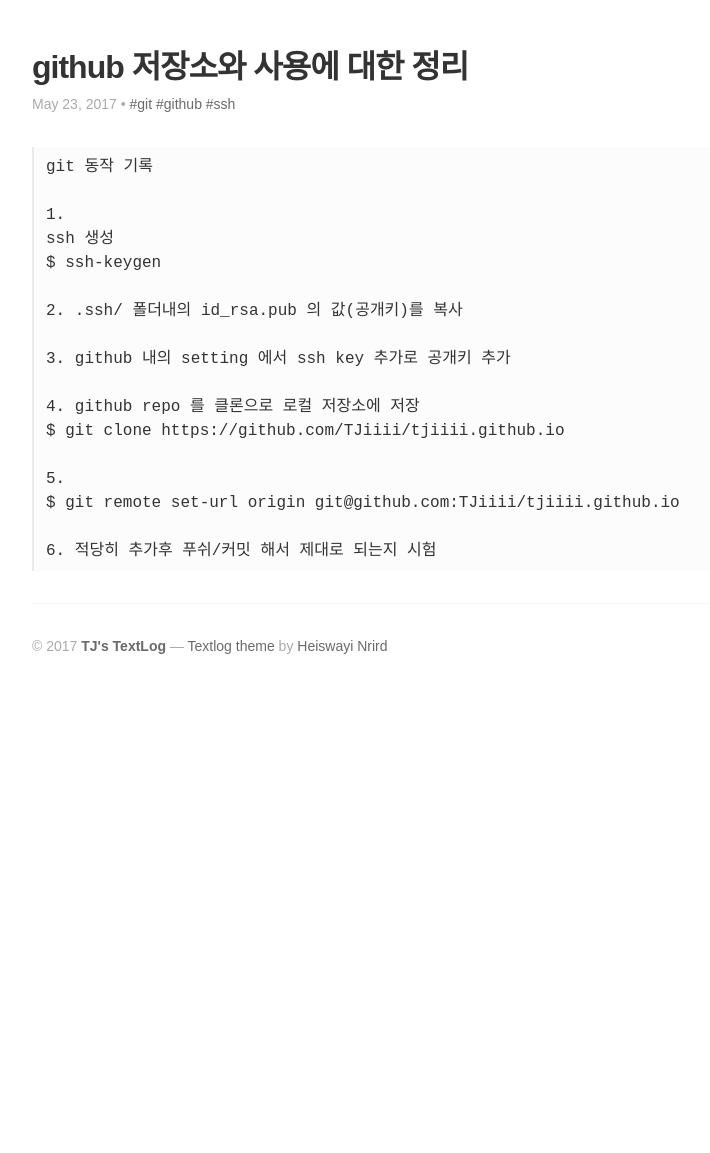
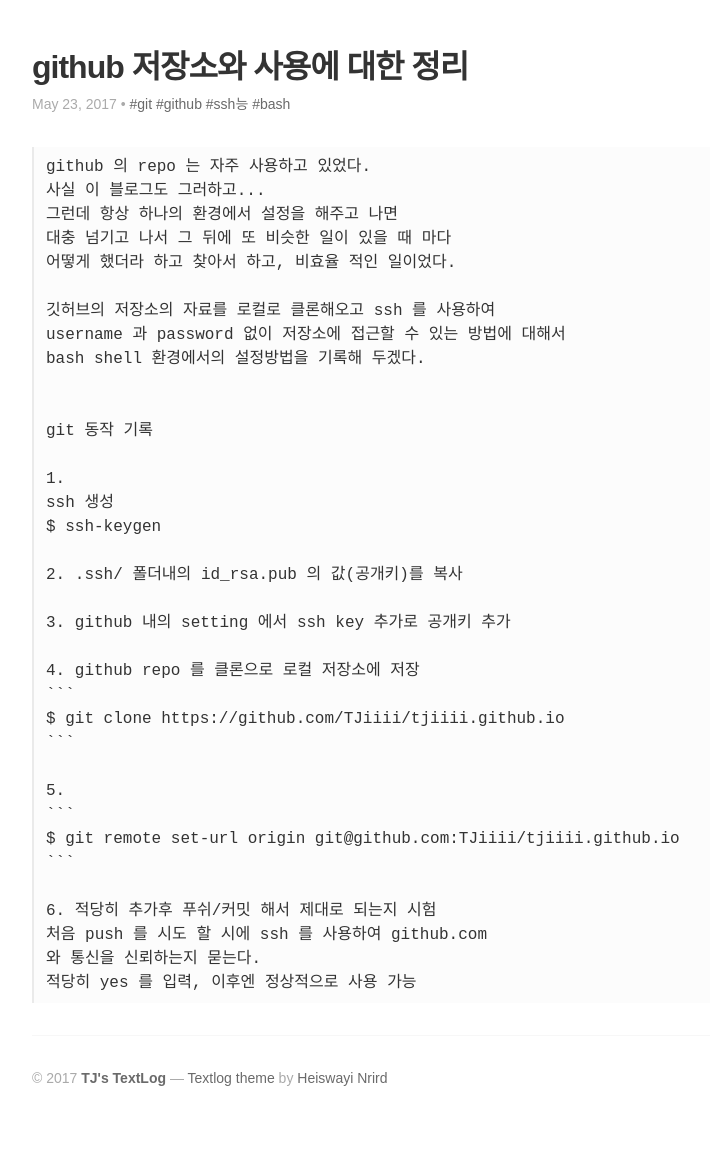
Before and after one commit to TJiiii/tjiiii.github.com, a Jekyll site: the page built from _posts/2017-05-23-github 저장소와 사용에 대한 정리.md, in a window 1280 px wide. Shown: the whole page, without its empty margins (8-718 px from the left). Built offline with Jekyll 4.4.1, drawn with Linux system fonts in a browser that asks for light colours; some web fonts are replaced; before the commit the page ends 900 px from its top, so only the background shows below that.

Commit message:
git 사용

````diff
--- a/_posts/2017-05-23-github 저장소와 사용에 대한 정리.md
+++ b/_posts/2017-05-23-github 저장소와 사용에 대한 정리.md
@@ -1,10 +1,21 @@
 ---
 layout: post
 title: github 저장소와 사용에 대한 정리
-tags: [git, github, ssh]
+tags: [git, github, ssh능, bash]
 comment: false
 ---
 <pre>
+github 의 repo 는 자주 사용하고 있었다.
+사실 이 블로그도 그러하고...
+그런데 항상 하나의 환경에서 설정을 해주고 나면
+대충 넘기고 나서 그 뒤에 또 비슷한 일이 있을 때 마다
+어떻게 했더라 하고 찾아서 하고, 비효율 적인 일이었다.
+
+깃허브의 저장소의 자료를 로컬로 클론해오고 ssh 를 사용하여
+username 과 password 없이 저장소에 접근할 수 있는 방법에 대해서
+bash shell 환경에서의 설정방법을 기록해 두겠다.
+
+
 git 동작 기록
 
 1.
@@ -16,10 +27,17 @@ $ ssh-keygen
 3. github 내의 setting 에서 ssh key 추가로 공개키 추가
 
 4. github repo 를 클론으로 로컬 저장소에 저장
+```
 $ git clone https://github.com/TJiiii/tjiiii.github.io
+```
 
 5.
+```
 $ git remote set-url origin git@github.com:TJiiii/tjiiii.github.io
+```
 
 6. 적당히 추가후 푸쉬/커밋 해서 제대로 되는지 시험
+처음 push 를 시도 할 시에 ssh 를 사용하여 github.com
+와 통신을 신뢰하는지 묻는다.
+적당히 yes 를 입력, 이후엔 정상적으로 사용 가능
 </pre>
````
